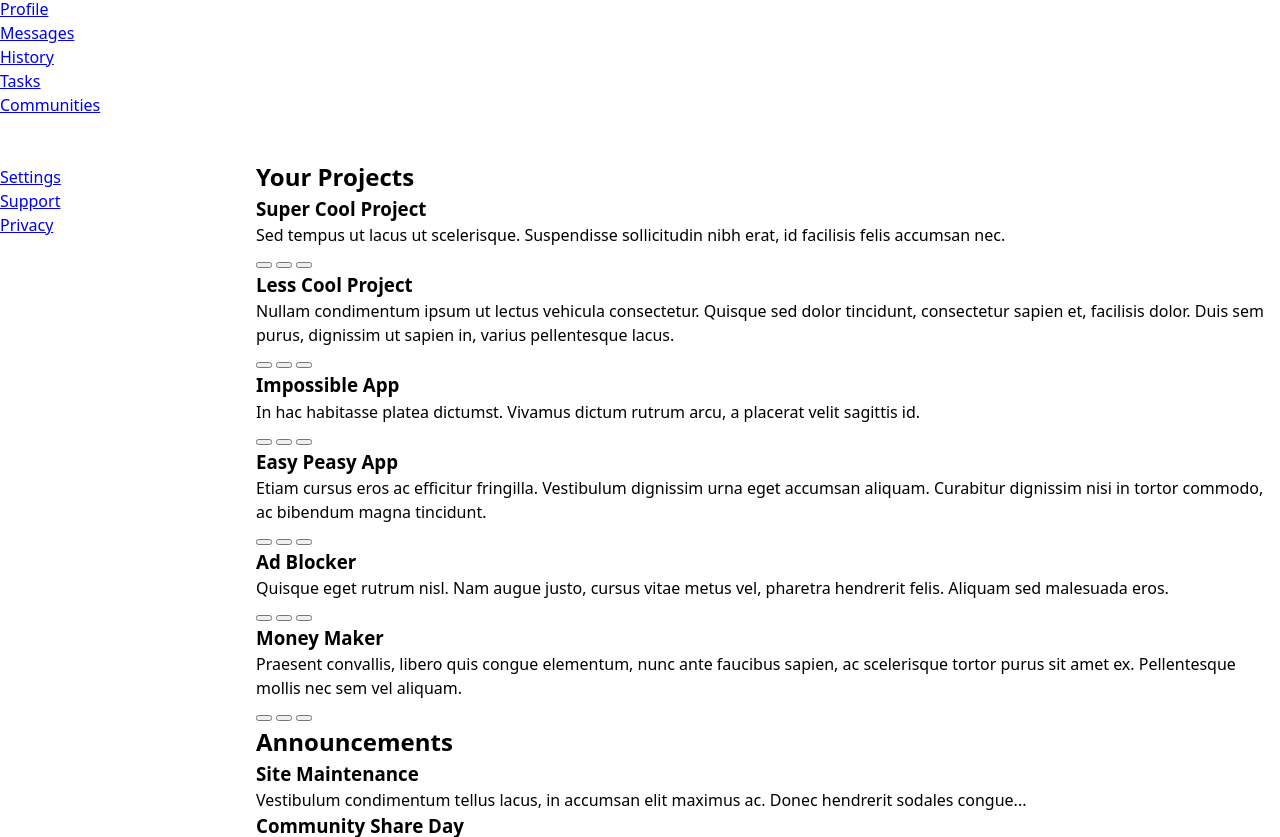
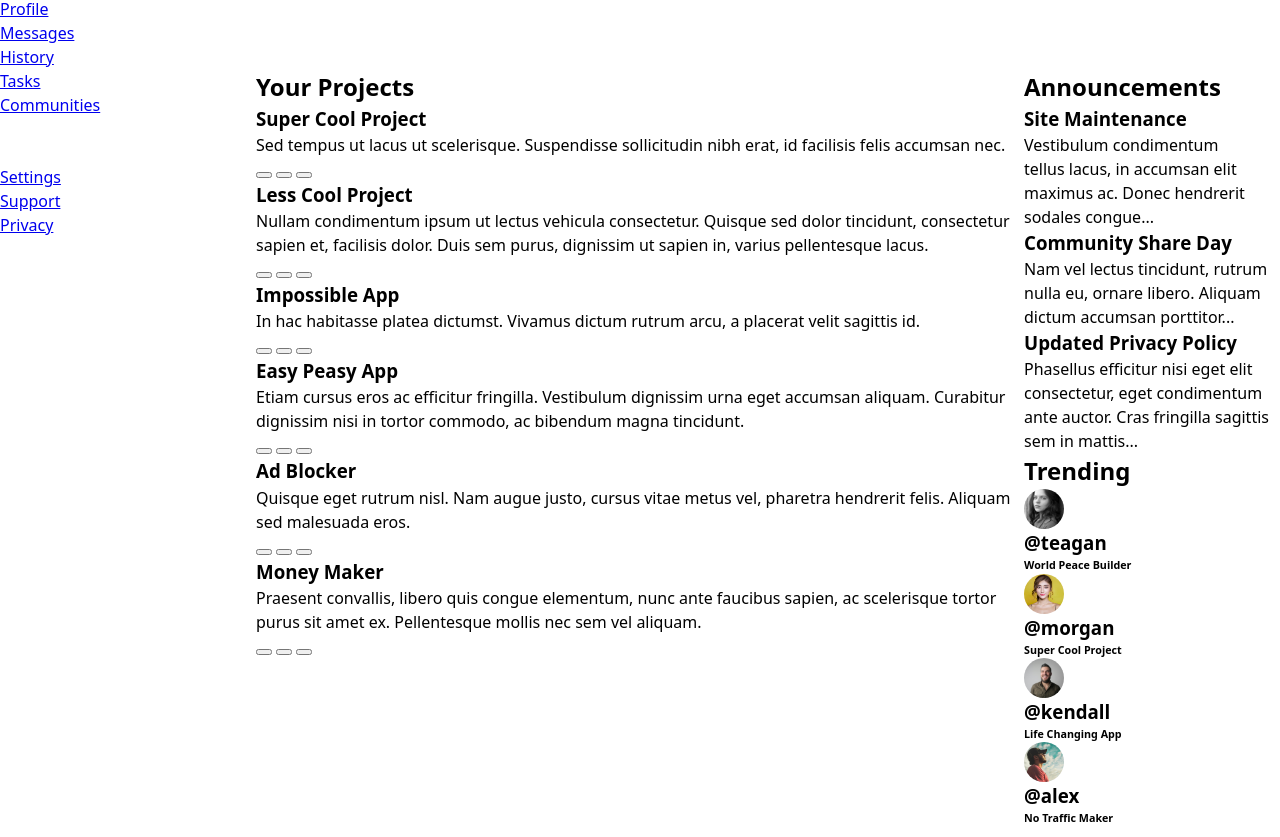
Before and after one commit to cgrustas/admin-dashboard, a website: page index.html in a window 1280 px wide. Shown: the part 123-960 px from the top of the page. Drawn offline with nearby package versions, Linux system fonts and the light colour scheme.

Commit message:
Implement main-content grid layout
'main' grid container holds:
 - row1: projects + announcements (1fr)
 - row2: projects + trending (1fr)

 - col1: projects (3fr)
 - col2: announcements + trending (1fr)

```diff
--- a/css/styles.css
+++ b/css/styles.css
@@ -79,6 +79,24 @@ input {
 
 main {
     grid-area: main;
+    display: grid;
+    grid-template-areas:
+        "projects announcements"
+        "projects trending";
+    grid-template-rows: 1fr 1fr;
+    grid-template-columns: 3fr 1fr;
+}
+
+.projects {
+    grid-area: projects;
+}
+
+.announcements {
+    grid-area: announcements;
+}
+
+.trending {
+    grid-area: trending;
 }
 
 /* Temporary constraint for avatar images during development */
```
